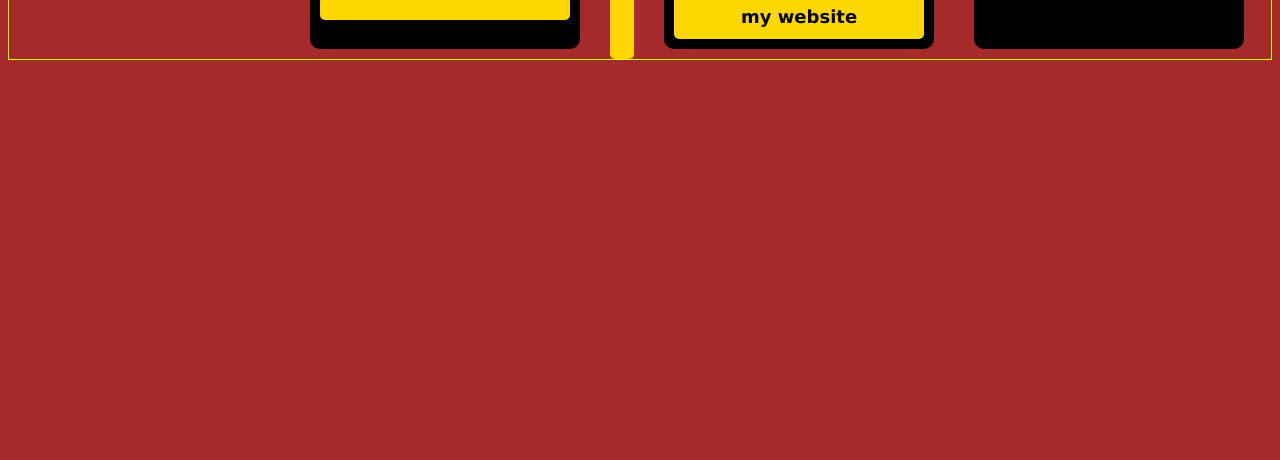
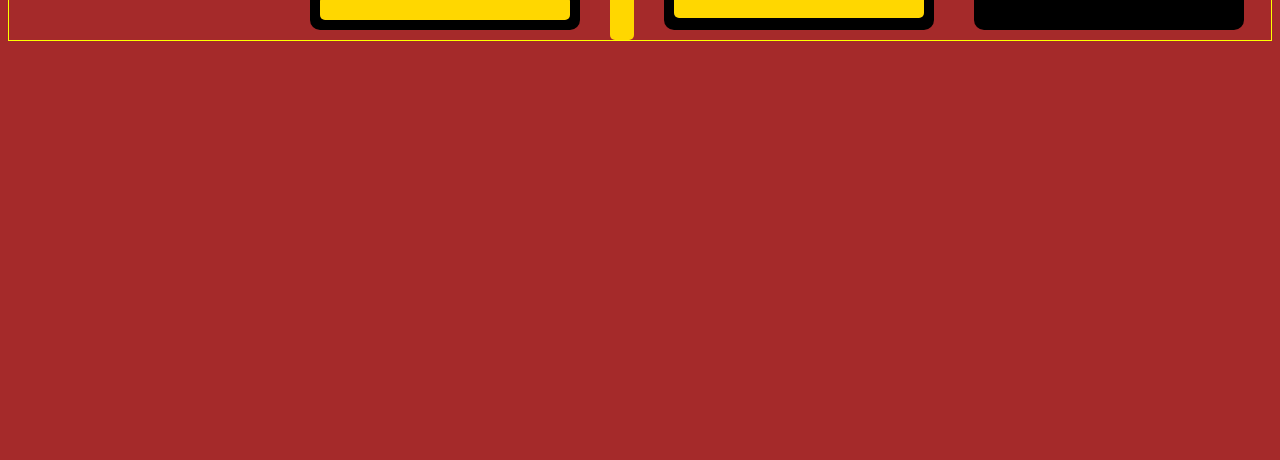
Before and after one commit to yubukiriza0029/YUBU-GROUP, a plain HTML site: page css-flexbox.html in a window 1280 px wide. Shown: the part 340-800 px from the top of the page. Drawn offline with Linux system fonts and the light colour scheme.

Commit message:
Update css-flexbox.html

```diff
--- a/css-flexbox.html
+++ b/css-flexbox.html
@@ -12,14 +12,14 @@
     <section class="flex-item">
         <P>YUBU KIRIZA 25/EDS/BU/R/0029</P>
         <img class="flex-img" src="IMG_20261018_103631_252@2085463526.jpg" alt="YUBU KIRIZA">
-        <a class="web-link" href=" https://yubukiriza0029.github.io/YUBU-KIRIZA/> my website</a>
+        <a class="web-link" href=" https://yubukiriza0029.github.io/YUBU-KIRIZA/>
 ">
 
     </section>
     <section class="flex-item">
         SSALI SULAIMAN 25/EDA/BU/R/0056
         <img CLASS="flex-img" src="IMG-20261026-WA0076.jpg" alt="SSALI SULAIMAN">
-        <a class="web-link" href="https://sulaimanssali.github.io/SAALI">my website</a>
+        <a class="web-link" href="https://sulaimanssali.github.io/SAALI"></a>
     </section>
     <section class="flex-item">
         ADERO TRACY
```
